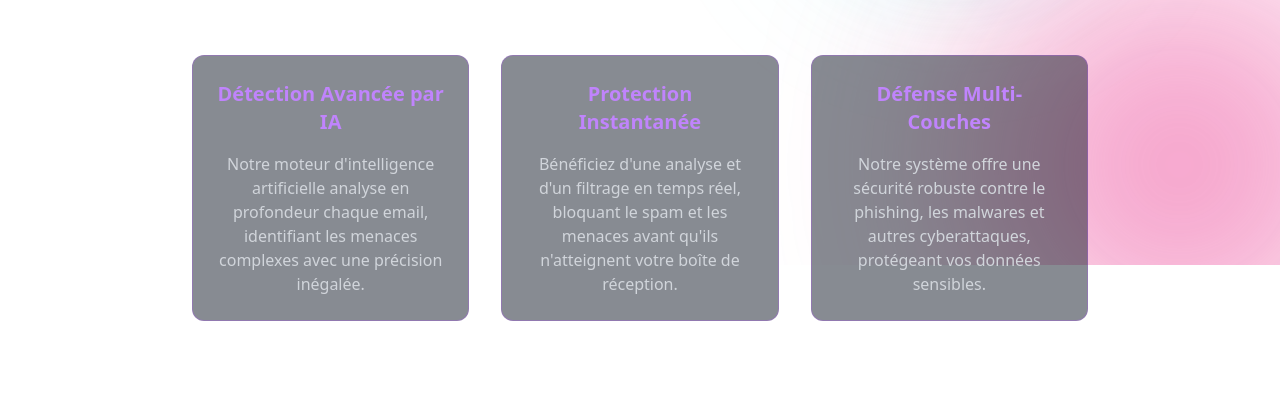
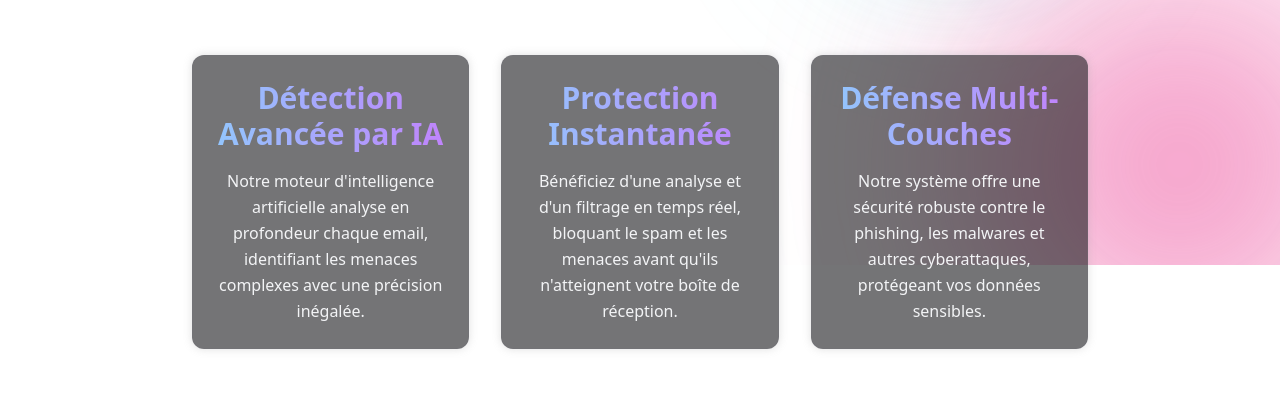
Before and after one commit to ihabsafouat/Fine-Tune-Bert-for-Spam, a React (Vite) app in the folder frontend/: page / in a window 1280 px wide. Shown: the part 535-934 px from the top of the page. Built offline with nearby package versions, Linux system fonts and the light colour scheme.

Commit message:
Better UI

```diff
--- a/frontend/src/components/Home.tsx
+++ b/frontend/src/components/Home.tsx
@@ -69,17 +69,17 @@ export function Home() {
                             Libérez votre boîte de réception du spam pour de bon
                         </h3>
                         <div className="grid md:grid-cols-3 gap-8">
-                            <div className="p-6 rounded-xl bg-gray-900/50 border border-purple-500/30 hover:border-purple-500 transition-all duration-300">
-                                <h4 className="text-xl font-bold text-purple-400 mb-4">Détection Avancée par IA</h4>
-                                <p className="text-gray-300">Notre moteur d'intelligence artificielle analyse en profondeur chaque email, identifiant les menaces complexes avec une précision inégalée.</p>
+                            <div className="p-6 rounded-xl bg-zinc-900/60 border border-zinc-500/30 hover:border-purple-400 transition-all duration-300 shadow-[0_0_8px_rgba(150,150,150,0.3)] hover:shadow-[0_0_20px_rgba(168,85,247,0.7)] transform hover:scale-105">
+                                <h4 className="text-3xl font-extrabold bg-clip-text text-transparent bg-gradient-to-r from-blue-300 to-purple-400 mb-4">Détection Avancée par IA</h4>
+                                <p className="text-gray-100 leading-relaxed">Notre moteur d'intelligence artificielle analyse en profondeur chaque email, identifiant les menaces complexes avec une précision inégalée.</p>
                             </div>
-                            <div className="p-6 rounded-xl bg-gray-900/50 border border-purple-500/30 hover:border-purple-500 transition-all duration-300">
-                                <h4 className="text-xl font-bold text-purple-400 mb-4">Protection Instantanée</h4>
-                                <p className="text-gray-300">Bénéficiez d'une analyse et d'un filtrage en temps réel, bloquant le spam et les menaces avant qu'ils n'atteignent votre boîte de réception.</p>
+                            <div className="p-6 rounded-xl bg-zinc-900/60 border border-zinc-500/30 hover:border-purple-400 transition-all duration-300 shadow-[0_0_8px_rgba(150,150,150,0.3)] hover:shadow-[0_0_20px_rgba(168,85,247,0.7)] transform hover:scale-105">
+                                <h4 className="text-3xl font-extrabold bg-clip-text text-transparent bg-gradient-to-r from-blue-300 to-purple-400 mb-4">Protection Instantanée</h4>
+                                <p className="text-gray-100 leading-relaxed">Bénéficiez d'une analyse et d'un filtrage en temps réel, bloquant le spam et les menaces avant qu'ils n'atteignent votre boîte de réception.</p>
                             </div>
-                            <div className="p-6 rounded-xl bg-gray-900/50 border border-purple-500/30 hover:border-purple-500 transition-all duration-300">
-                                <h4 className="text-xl font-bold text-purple-400 mb-4">Défense Multi-Couches</h4>
-                                <p className="text-gray-300">Notre système offre une sécurité robuste contre le phishing, les malwares et autres cyberattaques, protégeant vos données sensibles.</p>
+                            <div className="p-6 rounded-xl bg-zinc-900/60 border border-zinc-500/30 hover:border-purple-400 transition-all duration-300 shadow-[0_0_8px_rgba(150,150,150,0.3)] hover:shadow-[0_0_20px_rgba(168,85,247,0.7)] transform hover:scale-105">
+                                <h4 className="text-3xl font-extrabold bg-clip-text text-transparent bg-gradient-to-r from-blue-300 to-purple-400 mb-4">Défense Multi-Couches</h4>
+                                <p className="text-gray-100 leading-relaxed">Notre système offre une sécurité robuste contre le phishing, les malwares et autres cyberattaques, protégeant vos données sensibles.</p>
                             </div>
                         </div>
                     </section>
```
